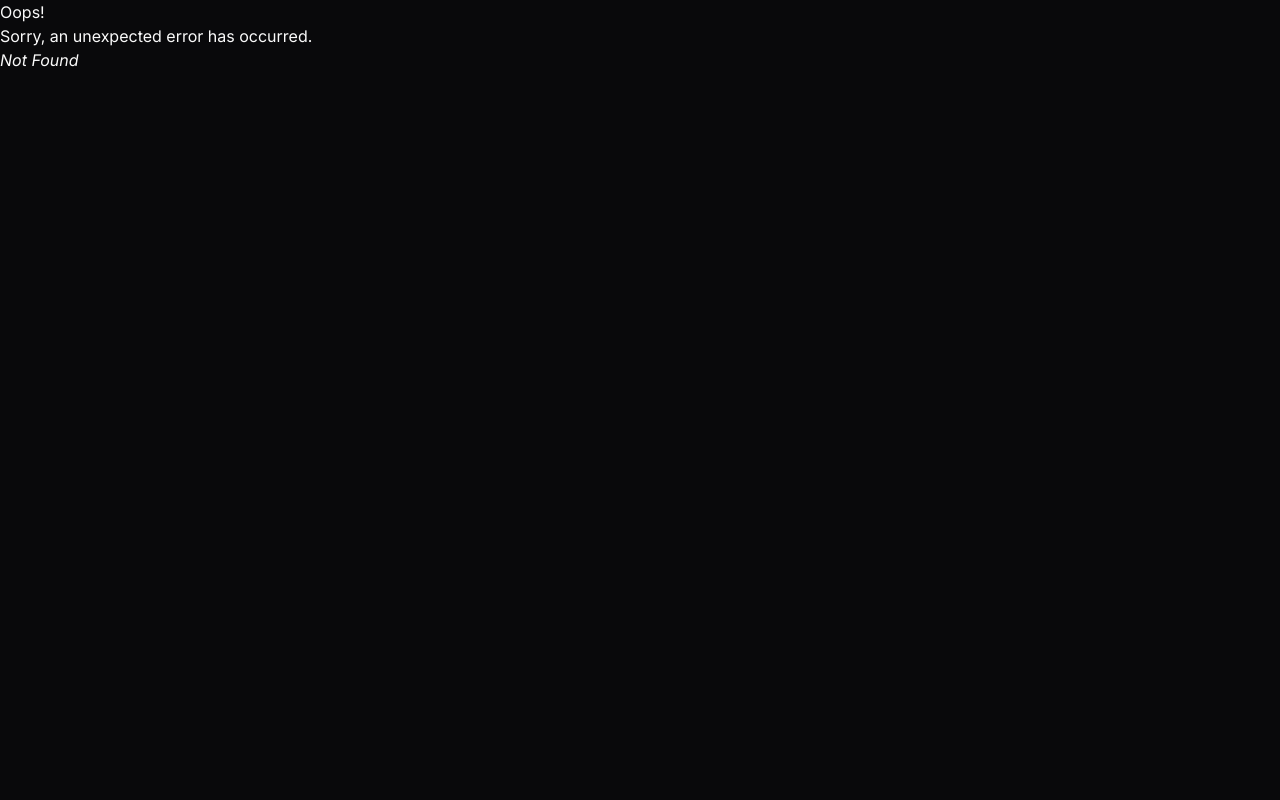
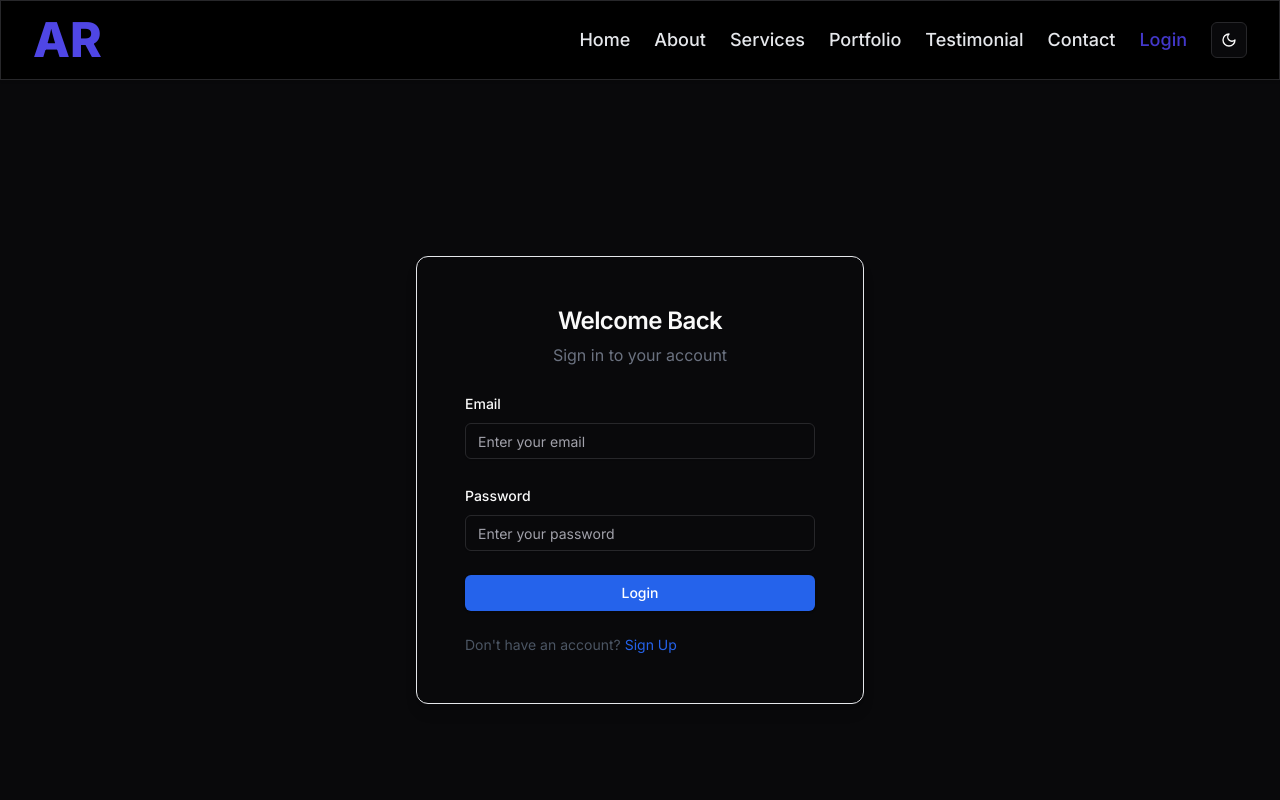
Before and after one commit to mhrafi21/riyans-portfolio, a React (Vite) app: page /login in a window 1280 px wide. Before the commit this address had no page. Shown: the top 800 px of the page. Built offline with nearby package versions, Linux system fonts and the light colour scheme.

Commit message:
add some functionality

```diff
--- /dev/null
+++ b/src/PrivateRoute/PrivateRoute.tsx
@@ -0,0 +1,25 @@
+import React, { useState } from "react";
+import { Navigate } from "react-router";
+// import { useAuth } from "./AuthContext"; // Auth context for managing authentication
+
+interface PrivateRouteProps {
+  children: JSX.Element;
+}
+
+const PrivateRoute: React.FC<PrivateRouteProps> = ({ children }: {children: React.ReactNode}) => {
+  const isAuthenticated: boolean  = false // Check if the user is authenticated
+  const [isLoginDialogOpen, setIsLoginDialogOpen] = useState(!isAuthenticated);
+
+
+  return (
+    <>
+      {isAuthenticated ? (
+        children
+      ) : (
+        <Navigate to={"/login"} />
+      )}
+    </>
+  );
+};
+
+export default PrivateRoute;
--- a/src/Routes/router.tsx
+++ b/src/Routes/router.tsx
@@ -1,46 +1,55 @@
 import AboutMe from "@/components/About";
 import ContactPage from "@/components/Contact";
+import Login from "@/components/Login";
 import Services from "@/components/Services";
 import Testimonial from "@/components/Testimonial";
 import ErrorPage from "@/ErrorPage";
 import RootLayout from "@/Layout/RootLayout";
 import Home from "@/pages/Home";
 import Portfolios from "@/pages/Portfolios";
+import PrivateRoute from "@/PrivateRoute/PrivateRoute";
 import { createBrowserRouter } from "react-router";
 
 const router = createBrowserRouter([
   {
     path: "/",
-       Component: RootLayout ,
-       errorElement: <ErrorPage /> ,
+    Component: RootLayout,
+    errorElement: <ErrorPage />,
     children: [
       {
         path: "/",
-            Component: () => <Home />
+        Component: () => <Home />,
       },
       {
-            path:"/services",
-            Component: () => <Services />  ,
+        path:"/login",
+        Component: () => <Login  />
+      },
+      {
+        path: "/services",
+        Component: () => <Services />,
       },
       {
         path: "/portfolio",
-            Component: () => <Portfolios />
+        Component: () => <Portfolios />,
       },
       {
-            path:"/testimonial",
-            Component: () => <Testimonial />  ,
+        path: "/testimonial",
+        Component: () => <Testimonial />,
       },
       {
+
         path: "/about",
-            Component: () => <AboutMe />
+        Component: () => (
+            <PrivateRoute><AboutMe /></PrivateRoute>
+        ),
       },
       // Add more routes here as needed, for example:
       {
         path: "/contact",
-            Component: () => <ContactPage />
-        }
-       ]
-    }
-])
+        Component: () => <ContactPage />,
+      },
+    ],
+  },
+]);
 
 export default router;
--- a/src/components/Login.tsx
+++ b/src/components/Login.tsx
@@ -1,23 +1,21 @@
 import React from "react";
+import { SubmitHandler, useForm } from "react-hook-form";
+import { Input } from "@/components/ui/input";
 import { Button } from "@/components/ui/button";
-import {
-  Dialog,
-  DialogContent,
-  DialogDescription,
-  DialogFooter,
-  DialogHeader,
-  DialogTitle,
-  DialogTrigger,
-} from "@/components/ui/dialog";
-import InputField from "./form/InputField";
-import { SubmitHandler, useForm } from "react-hook-form";
+import { Label } from "@/components/ui/label";
+import { Card, CardContent, CardFooter, CardHeader, CardTitle } from "@/components/ui/card";
 
 interface FormValues {
   email: string;
   password: string;
 }
 
-const Login: React.FC = () => {
+interface LoginProps {
+  isOpen?: boolean;
+  onClose?: () => void;
+}
+
+const Login: React.FC<LoginProps> = () => {
   const {
     register,
     handleSubmit,
@@ -29,52 +27,57 @@ const Login: React.FC = () => {
   };
 
   return (
-    <Dialog>
-      <DialogTrigger asChild>
-        <Button variant="outline">Login</Button>
-      </DialogTrigger>
-      <DialogContent className="sm:max-w-[425px] px-4">
-        <DialogHeader>
-          <DialogTitle>Edit profile</DialogTitle>
-          <DialogDescription>
-            Make changes to your profile here. Click save when you're done.
-          </DialogDescription>
-        </DialogHeader>
-        <form onSubmit={handleSubmit(onSubmit)}>
-          <div className="grid gap-4 py-4">
+    <div className="min-h-screen flex items-center justify-center ">
+      <Card className="w-full max-w-md p-6 shadow-lg border border-gray-200">
+        <CardHeader>
+          <CardTitle className="text-center text-2xl font-semibold ">
+            Welcome Back
+          </CardTitle>
+          <p className="text-center text-gray-500">Sign in to your account</p>
+        </CardHeader>
+        <CardContent>
+          <form onSubmit={handleSubmit(onSubmit)} className="space-y-6">
             <div>
-              <InputField
-                label="Email"
-                name="email"
-                register={register("email",
-                  {
-                    required: "Email is required"
-                  }
-                )}
+              <Label htmlFor="email">Email</Label>
+              <Input
+                id="email"
                 type="email"
                 placeholder="Enter your email"
-                error={errors.email}
+                {...register("email", { required: "Email is required" })}
+                className="mt-2"
               />
+              {errors.email && (
+                <p className="text-sm text-red-600 mt-1">{errors.email.message}</p>
+              )}
             </div>
-            <div >
-              <InputField
-                label="Password"
-                name="password"
+            <div>
+              <Label htmlFor="password">Password</Label>
+              <Input
+                id="password"
                 type="password"
-                register={register("password", {
-                  required: "Password is required",
-                })}
-                error={errors.password}
-                placeholder="Enter your Password"
+                placeholder="Enter your password"
+                {...register("password", { required: "Password is required" })}
+                className="mt-2"
               />
+              {errors.password && (
+                <p className="text-sm text-red-600 mt-1">{errors.password.message}</p>
+              )}
             </div>
-          </div>
-          <DialogFooter>
-            <Button type="submit">Login</Button>
-          </DialogFooter>
-        </form>
-      </DialogContent>
-    </Dialog>
+            <Button type="submit" className="w-full bg-blue-600 hover:bg-blue-700 text-white">
+              Login
+            </Button>
+          </form>
+        </CardContent>
+        <CardFooter className="text-center">
+          <p className="text-sm text-gray-600">
+            Don't have an account?{" "}
+            <a href="#" className="text-blue-600 hover:underline">
+              Sign Up
+            </a>
+          </p>
+        </CardFooter>
+      </Card>
+    </div>
   );
 };
 
--- /dev/null
+++ b/src/components/Modal/Modal.tsx
@@ -0,0 +1,9 @@
+import React from 'react'
+
+const Modal = () => {
+  return (
+    <div>Modal</div>
+  )
+}
+
+export default Modal
--- a/src/components/Navbar.tsx
+++ b/src/components/Navbar.tsx
@@ -32,6 +32,7 @@ const Navbar: React.FC = () => {
             "Portfolio",
             "Testimonial",
             "Contact",
+            "Login"
           ].map((item, index) => (
             <NavLink
             key={index}
@@ -48,7 +49,6 @@ const Navbar: React.FC = () => {
           ))}
           {/* Dropdown Menu */}
           <ModeToggle />
-          <Login />
         </div>
 
         {/* Mobile Menu Toggle */}
@@ -109,6 +109,7 @@ const Navbar: React.FC = () => {
               "Portfolio",
               "Testimonial",
               "Contact",
+              "Login"
             ].map((item, index) => (
               <motion.li
                 key={index}
@@ -130,7 +131,7 @@ const Navbar: React.FC = () => {
               </motion.li>
             ))}
             <ModeToggle />
-            <Login />
+
           </ul>
         </motion.div>
       )}
--- /dev/null
+++ b/src/components/button/PrimaryButton.tsx
@@ -0,0 +1,18 @@
+import { motion } from "framer-motion";
+const PrimaryButton = ({ buttonName,className }: { buttonName: string, className?:string }) => {
+  return (
+    <div className="mt-8 flex space-x-4 items-center justify-center">
+      <motion.button
+        type="submit"
+        className={`${className ? className : 'px-10 py-3'} py-3  rounded-lg bg-indigo-600 text-white font-medium border border-indigo-600 hover:bg-transparent
+                                  hover:text-indigo-600 transition`}
+        // whileHover={{ scale: 1.1 }}
+        whileTap={{ scale: 0.95 }}
+      >
+        {buttonName}
+      </motion.button>
+    </div>
+  );
+};
+
+export default PrimaryButton;
--- a/src/components/form/InputField.tsx
+++ b/src/components/form/InputField.tsx
@@ -33,7 +33,7 @@ const InputField: React.FC<InputFieldProps> = ({
         type={type}
         {...register}
         placeholder={placeholder}
-        className=" mt-2 px-4 py-3 w-full border focus:border-indigo-500"
+        className=" mt-2 h-12 w-full border focus:border-indigo-500"
       />
       {error && <p className="text-red-500 mt-3">{error.message}</p>}
     </div>
```
Also changed, not shown: src/components/Hero.tsx (+4 -4 lines). Lines whose indentation alone changed are shown as unchanged.
